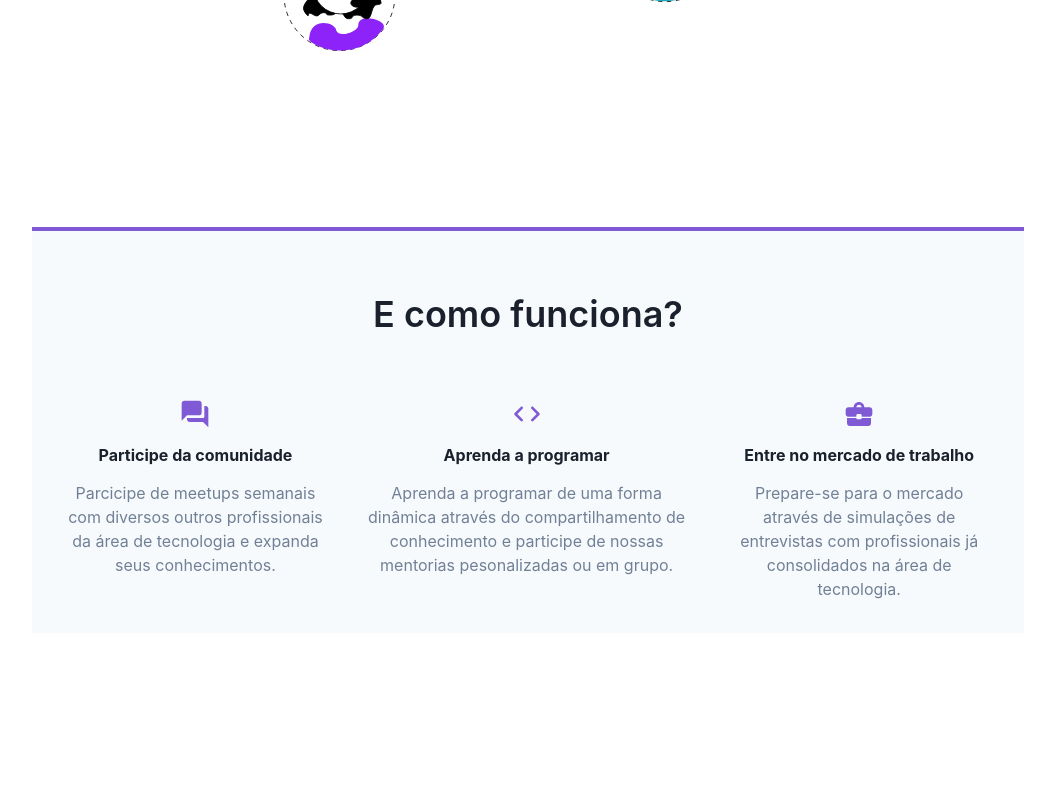
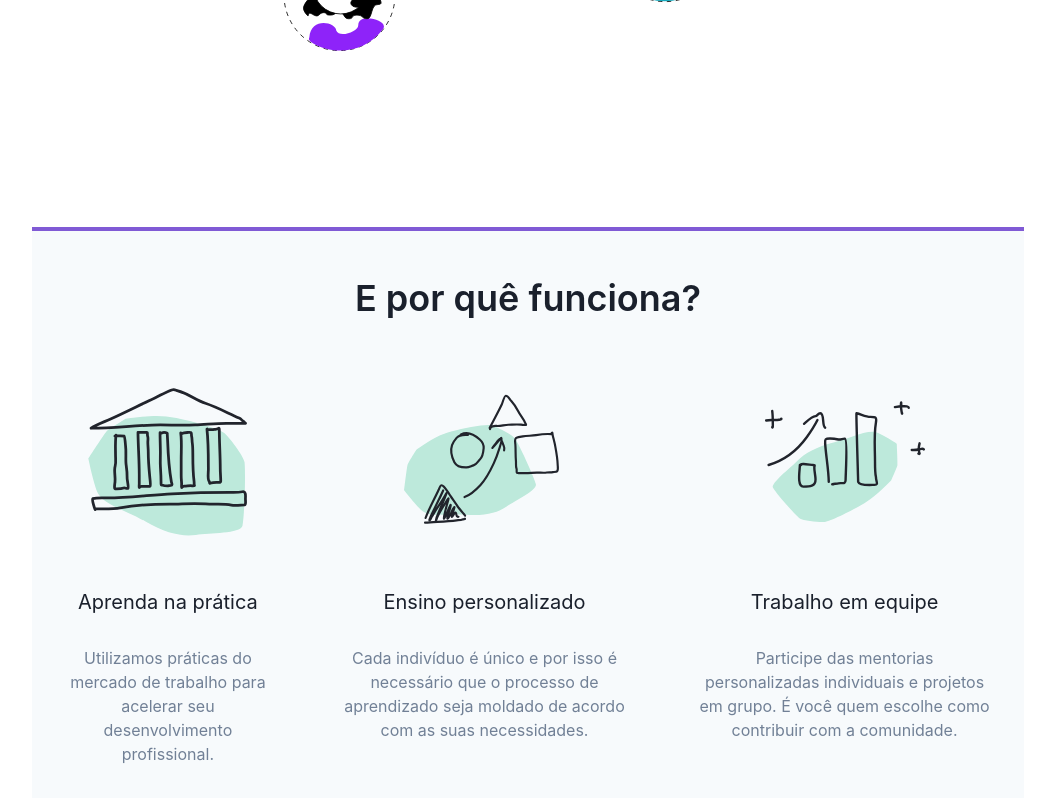
Before and after one commit to podcodar/webapp, a Next.js app: page / in a window 1280 px wide. Shown: the part 877-1677 px from the top of the page, without its empty margins (112-1167 px from the left). Before the commit the page ends 1590 px from the top, so only its background shows below. Built offline with nearby package versions, Linux system fonts and the light colour scheme.

Commit message:
fea: move WhyItWorks to homepage

```diff
--- a/pages/index.tsx
+++ b/pages/index.tsx
@@ -1,13 +1,13 @@
 import CallToActionSection from '@packages/components/CallToActionSection';
 import CallToActionModal from '@packages/components/dialogs/CallToActionModal';
-import HowItWorksSection from '@packages/components/HowItWorksSection';
+import WhyItWorksSection from '@packages/components/WhyItWorksSection';
 
 export default function Home() {
   return (
     <>
       <CallToActionModal />
       <CallToActionSection />
-      <HowItWorksSection />
+      <WhyItWorksSection />
     </>
   );
 }
```
